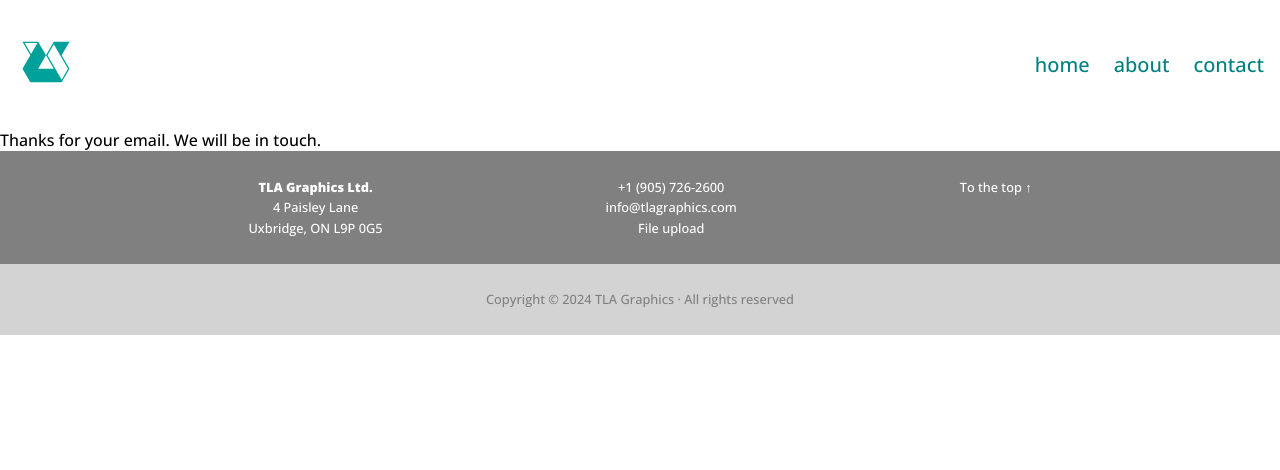
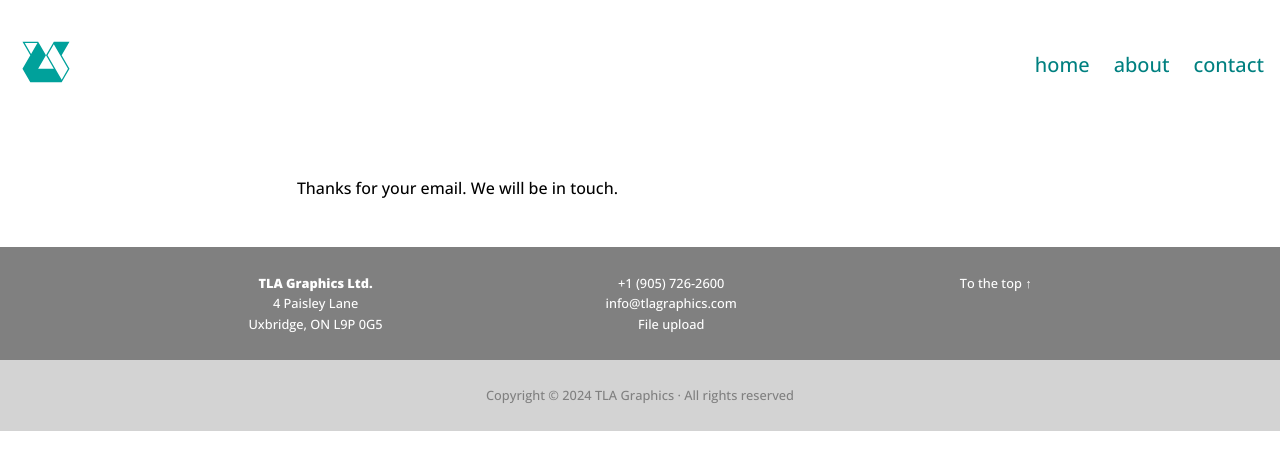
Before and after one commit to tlajack/2024-tlagraphics, a Next.js app: page /contactSuccess in a window 1280 px wide. Shown: the top 470 px of the page. Built offline with nearby package versions, Linux system fonts and the light colour scheme.

Commit message:
update contactSuccess page

```diff
--- a/app/contactSuccess/page.js
+++ b/app/contactSuccess/page.js
@@ -1,7 +1,9 @@
 function contact() {
   return (
     <div>
-      <p>Thanks for your email. We will be in touch.</p>
+      <p style={{ display: `block`, margin: `3em auto`, maxWidth: `75ch` }}>
+        Thanks for your email. We will be in touch.
+      </p>
     </div>
   );
 }
```
